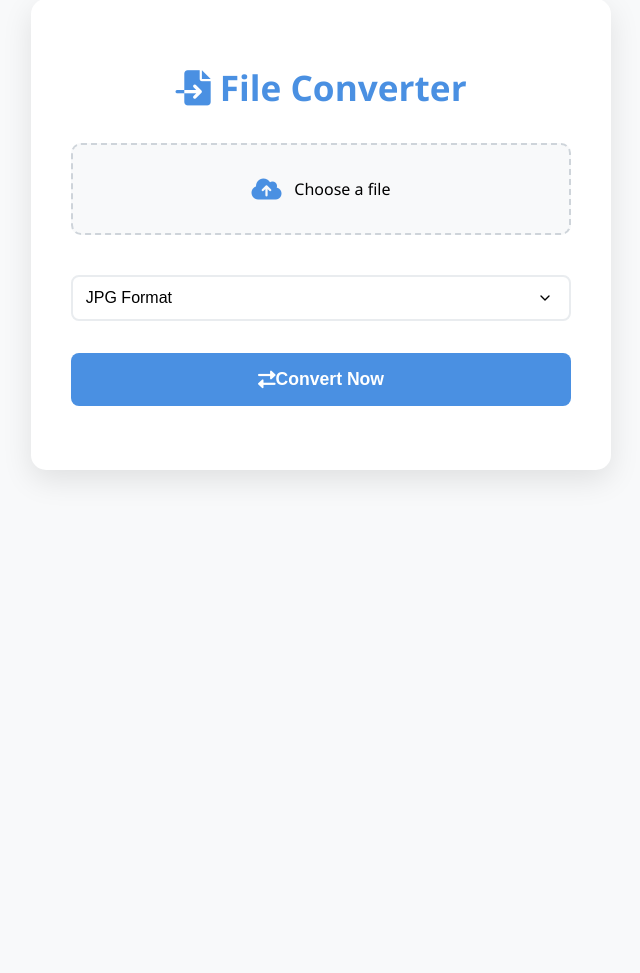
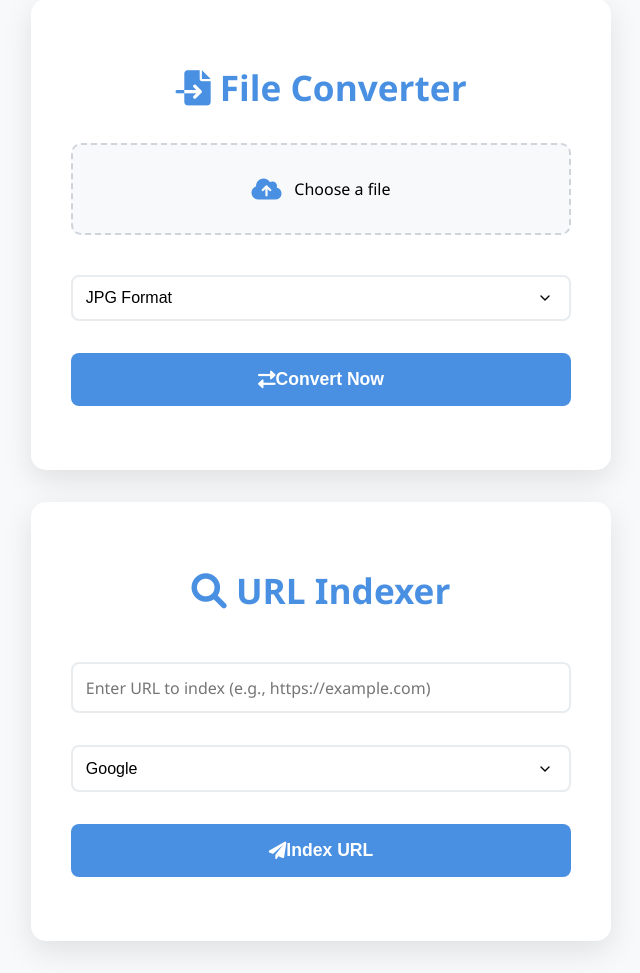
Before and after one commit to eseostrategy/File-Converter, a PHP site: page / in a window 1280 px wide. Shown: the part 33-1006 px from the top of the page, without its empty margins (319-959 px from the left). Before the commit the page ends 513 px from the top, so only its background shows below. Run offline with PHP 8.4, Linux system fonts and the light colour scheme.

Commit message:
I have successfully implemented the new URL indexer feature with search engine selection. I placed a new URL Indexer section just below the File Converter, which includes a URL input field, a dropdown to choose search engines (defaulting to Google), and an action button that triggers simulated API response messages. To support this new feature, I also updated the necessary CSS and JS files alongside the relevant inline elements. Let me know if you need any further adjustments!
Co-authored-by: eseostrategy <201016108+eseostrategy@users.noreply.github.com>

```diff
--- a/index.html
+++ b/index.html
@@ -163,6 +163,35 @@
             margin-top: 1rem;
             display: none;
             align-items: center;
+            gap: 0.8rem;
+        }
+
+        .success {
+            color: white;
+            background-color: var(--success-color);
+            padding: 1rem;
+            border-radius: 8px;
+            margin-top: 1rem;
+            display: none;
+            align-items: center;
+            gap: 0.8rem;
+        }
+
+        .text-input {
+            width: 100%;
+            padding: 0.8rem;
+            border: 2px solid #e9ecef;
+            border-radius: 8px;
+            background-color: white;
+            font-size: 1rem;
+            margin: 1rem 0;
+            box-sizing: border-box;
+            font-family: inherit;
+        }
+
+        .text-input:focus {
+            border-color: var(--primary-color);
+            outline: none;
         }
     </style>
 </head>
@@ -189,6 +218,30 @@
                 <i class="fas fa-download"></i> Download Converted File
             </a>
             <div class="error" id="errorMessage">
+                <i class="fas fa-exclamation-triangle"></i>
+                <span>Error message here</span>
+            </div>
+        </div>
+    </div>
+
+    <div class="container" style="margin-top: 2rem;">
+        <h1><i class="fas fa-search"></i> URL Indexer</h1>
+        <div class="upload-section">
+            <input type="url" id="urlInput" class="text-input" placeholder="Enter URL to index (e.g., https://example.com)">
+            <select id="searchEngineSelect">
+                <option value="google">Google</option>
+                <option value="bing">Bing</option>
+                <option value="yahoo">Yahoo</option>
+                <option value="yandex">Yandex</option>
+            </select>
+            <button class="convert-btn" onclick="submitUrlForIndexing()">
+                <i class="fas fa-paper-plane"></i> Index URL
+            </button>
+            <div class="success" id="indexSuccessMessage">
+                <i class="fas fa-check-circle"></i>
+                <span>URL successfully submitted for indexing!</span>
+            </div>
+            <div class="error" id="indexErrorMessage">
                 <i class="fas fa-exclamation-triangle"></i>
                 <span>Error message here</span>
             </div>
@@ -252,6 +305,41 @@
                 errorMessage.style.display = 'flex';
             }
         }
+
+        function submitUrlForIndexing() {
+            const urlInput = document.getElementById('urlInput');
+            const searchEngineSelect = document.getElementById('searchEngineSelect');
+            const successMessage = document.getElementById('indexSuccessMessage');
+            const errorMessage = document.getElementById('indexErrorMessage');
+
+            // Reset messages
+            successMessage.style.display = 'none';
+            errorMessage.style.display = 'none';
+
+            const url = urlInput.value.trim();
+            const engine = searchEngineSelect.value;
+            const engineName = searchEngineSelect.options[searchEngineSelect.selectedIndex].text;
+
+            if (!url) {
+                errorMessage.querySelector('span').textContent = 'Please enter a URL first!';
+                errorMessage.style.display = 'flex';
+                return;
+            }
+
+            try {
+                new URL(url);
+            } catch (e) {
+                errorMessage.querySelector('span').textContent = 'Please enter a valid URL (e.g., https://example.com)!';
+                errorMessage.style.display = 'flex';
+                return;
+            }
+
+            // Simulate API call for indexing
+            setTimeout(() => {
+                successMessage.querySelector('span').textContent = `URL successfully submitted to ${engineName} for indexing!`;
+                successMessage.style.display = 'flex';
+            }, 800);
+        }
     </script>
 </body>
 </html>
```
Also changed, not shown: script.js (+35 -0 lines), styles.css (+28 -0 lines), 1 other file.
